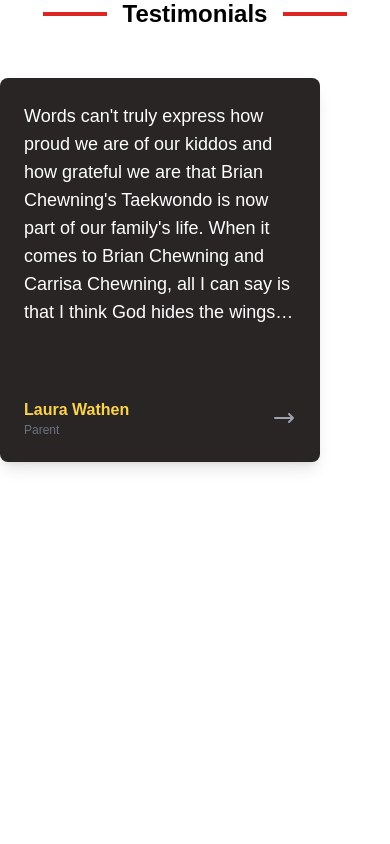
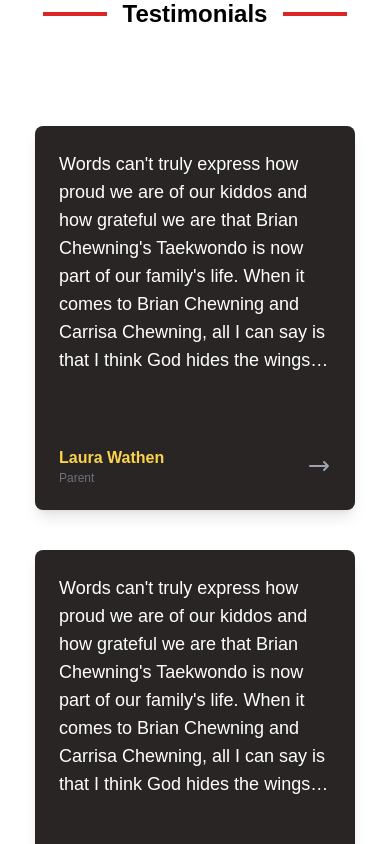
Before and after one commit to DylanWDev/GetRaw-Martial-Arts, a Next.js app: page / in a window 390 px wide. Shown: the part 2900-3744 px from the top of the page. Before the commit the page ends 3426 px from the top, so only its background shows below. Built offline with nearby package versions, Linux system fonts and the light colour scheme.

Commit message:
added responsivness to cards

```diff
--- a/src/app/page.js
+++ b/src/app/page.js
@@ -131,7 +131,7 @@ const About = () => {
   );
 };
 
-const Testimonials = ({ name, testimonial }) => {
+const Testimonials = () => {
   return (
     <section className="bg-white overflow-hidden shadow-lg py-16">
       <div className="flex justify-center pb-12 items-center">
@@ -141,13 +141,24 @@ const Testimonials = ({ name, testimonial }) => {
         </h2>
         <hr className="border-2 border-red-600 w-16 sm:w-24"></hr>
       </div>
-      <Card
-        name="Laura Wathen"
-        testimonial="Words can't truly express how proud we are of our kiddos and how grateful we are that Brian Chewning's Taekwondo is now part of our family's life. When it comes to Brian Chewning and Carrisa Chewning, all I can say is that I think God hides the wings of angels so we don't freak out when we meet them. These people are nothing short of inspirational!!! If anyone is seeking an activity for their kids that builds strength, stamina, skill, character, perseverance and RESPECT or are in search of a new resource for mental and physical health, fitness and, yes, fun for themselves, come check out Brian Chewning's Taekwondo!!"
-      />
+      <div className="p-12 flex flex-col sm:flex-row gap-10 justify-center items-center">
+        <Card
+          name="Laura Wathen"
+          testimonial="Words can't truly express how proud we are of our kiddos and how grateful we are that Brian Chewning's Taekwondo is now part of our family's life. When it comes to Brian Chewning and Carrisa Chewning, all I can say is that I think God hides the wings of angels so we don't freak out when we meet them. These people are nothing short of inspirational!!! If anyone is seeking an activity for their kids that builds strength, stamina, skill, character, perseverance and RESPECT or are in search of a new resource for mental and physical health, fitness and, yes, fun for themselves, come check out Brian Chewning's Taekwondo!!"
+        />
+        <Card
+          name="Laura Wathen"
+          testimonial="Words can't truly express how proud we are of our kiddos and how grateful we are that Brian Chewning's Taekwondo is now part of our family's life. When it comes to Brian Chewning and Carrisa Chewning, all I can say is that I think God hides the wings of angels so we don't freak out when we meet them. These people are nothing short of inspirational!!! If anyone is seeking an activity for their kids that builds strength, stamina, skill, character, perseverance and RESPECT or are in search of a new resource for mental and physical health, fitness and, yes, fun for themselves, come check out Brian Chewning's Taekwondo!!"
+        />
+        <Card
+          name="Laura Wathen"
+          testimonial="Words can't truly express how proud we are of our kiddos and how grateful we are that Brian Chewning's Taekwondo is now part of our family's life. When it comes to Brian Chewning and Carrisa Chewning, all I can say is that I think God hides the wings of angels so we don't freak out when we meet them. These people are nothing short of inspirational!!! If anyone is seeking an activity for their kids that builds strength, stamina, skill, character, perseverance and RESPECT or are in search of a new resource for mental and physical health, fitness and, yes, fun for themselves, come check out Brian Chewning's Taekwondo!!"
+        />
+      </div>
     </section>
   );
 };
+
 
 const Card = ({ name, testimonial }) => {
   return (
```
